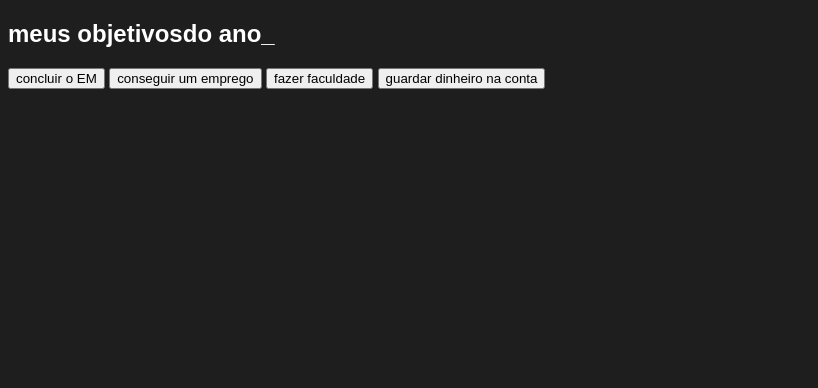
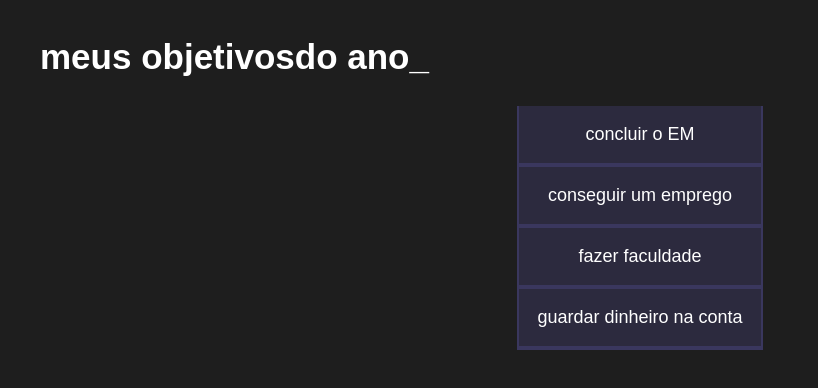
Before and after one commit to soleneprimo/projeto-de-vida, a plain HTML site: page index.html in a window 1280 px wide. Shown: the whole page, without its empty margins (0-818 px from the left). Drawn offline with Linux system fonts and the light colour scheme.

Commit message:
Add files via upload

```diff
--- a/estilo.css
+++ b/estilo.css
@@ -13,6 +13,36 @@ body{
     font-family:'chakra Petch', sans-serif;
 }
 
+.conteudo-principal{
+    display: flex;
+    flex-direction: column;
+    justify-content: center;
+    align-items:center;
+    max-width: 1200px;
+    width:100%;
+    margin:0 auto;
+}
+.titulo-principal{
+    text-align: left;
+    width:100%;
+    font-size:35px;
+}
+    .botao{
+        font-family: "chakra petch", sans-serif;
+        background-color: var(--botao-inativo);
+        color: var(--braco);
+        display: flex;
+        justify-content: center;
+        padding: 1em;
+        font-size: 18px;
+        align-items: center;
+        width: 100%;
+        border-bottom: 4px solid var(--botao-ativo);
+        border-left: 2px solid var(--botao-ativo);
+        border-right: 2px solid var(--botao-ativo);
+        border-top: none;
+
+    }
 
 
 
```
